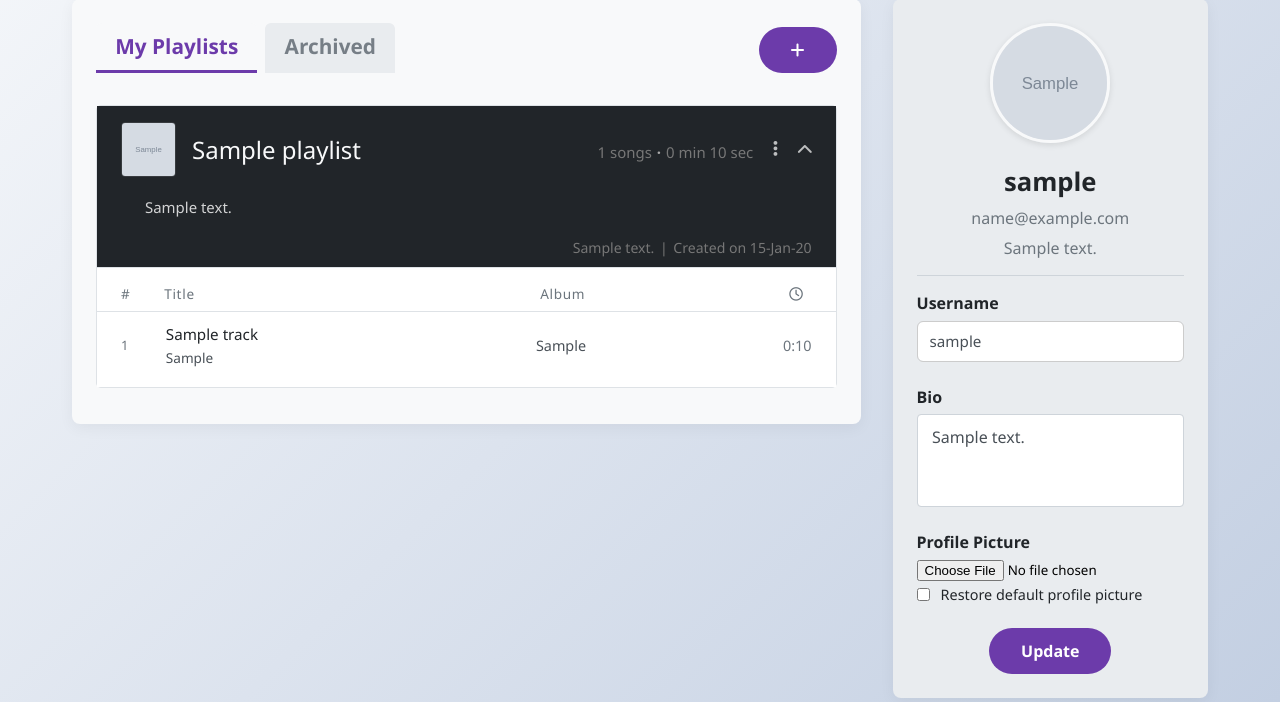
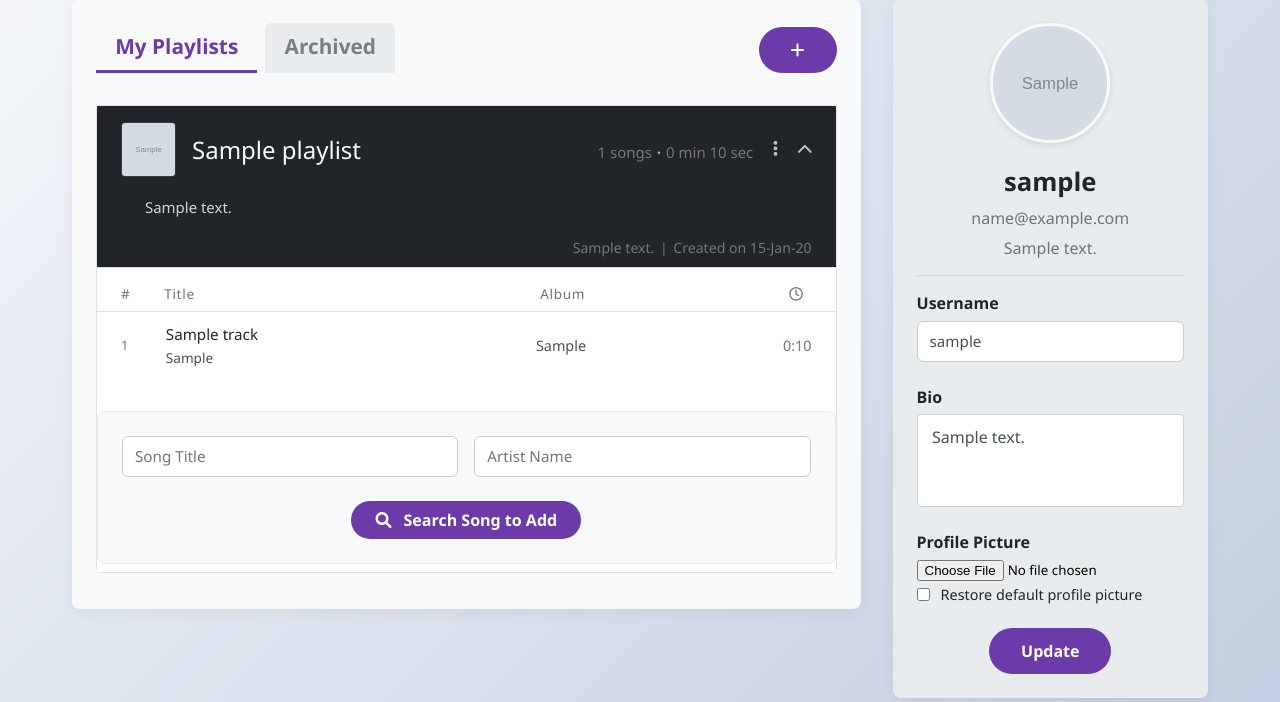
Before and after one commit to guramrekh/wavelink, a Flask app: page /account in a window 1280 px wide, after a click that opens the changed part. Shown: the part 98-800 px from the top of the page. Run offline with Flask 3, Linux system fonts and the light colour scheme; a user stored in the database is signed in; tables that the repository leaves empty hold one stand-in row (values such as "Sample post"); grey boxes marked "Sample" are stand-in pictures; some libraries are stand-ins or nearby versions.

Commit message:
integrated Spotify Web API. Users can search songs and add them to playlist

```diff
--- a/myapp/models.py
+++ b/myapp/models.py
@@ -61,7 +61,7 @@ class PlaylistTrack(db.Model):
     id = db.Column(db.Integer, primary_key=True)
     playlist_id = db.Column(db.Integer, db.ForeignKey('playlist.id'), nullable=False)
     track_id = db.Column(db.Integer, db.ForeignKey('track.id'), nullable=False)
-    order = db.Column(db.Integer)
+    order = db.Column(db.Integer, default=0)
 
     track = db.relationship('Track', backref='playlist_links')
 
--- a/myapp/routes.py
+++ b/myapp/routes.py
@@ -1,12 +1,15 @@
-from flask import Blueprint, abort, render_template, flash, redirect, request, url_for, current_app
+from flask import Blueprint, abort, jsonify, render_template, flash, redirect, request, url_for, current_app, session
 from flask_login import login_user, current_user, logout_user, login_required
 
-from myapp.models import Playlist, User
+from myapp.models import Playlist, User, Track, PlaylistTrack
 from myapp.forms import PlaylistCreationForm, PlaylistUpdateForm, RegistrationForm, LoginForm, AccountUpdateForm
 from myapp.extensions import db, bcrypt
 
+import os
 import secrets
-import os
+import base64
+import requests
+import time
 from PIL import Image
 
 
@@ -232,6 +235,76 @@ def edit_playlist(playlist_id):
     return render_template('edit_playlist.html', form=form, view=origin_view, cover=cover)
 
 
+@bp.route('/playlist/<int:playlist_id>/add_track', methods=['POST'])
+@login_required
+def add_track_to_playlist(playlist_id):
+    try:
+        data = request.get_json()
+        if not data:
+            return jsonify({"error": "No data provided"}), 400
+
+        track_data = data.get('track')
+
+        if not track_data:
+            return jsonify({"error": "Track data is required"}), 400
+
+        playlist = Playlist.query.get(playlist_id)
+        if not playlist or playlist.author != current_user:
+            return jsonify({"error": "Playlist not found or access denied"}), 403
+
+        track = Track.query.filter_by(external_id=track_data.get('spotify_id')).first()
+
+        if not track:
+            track = Track(
+                external_id=track_data.get('spotify_id'),
+                title=track_data.get('name'),
+                artist=track_data.get('artists'),
+                album=track_data.get('album'),
+                duration=track_data.get('duration_sec')
+            )
+            db.session.add(track)
+            db.session.flush()
+
+        existing_playlist_track = PlaylistTrack.query.filter_by(
+            playlist_id=playlist_id,
+            track_id=track.id
+        ).first()
+
+        if existing_playlist_track:
+            return jsonify({"message": "Track already in playlist", "success": True}), 200
+
+        # Get the next order number
+        # max_order = db.session.query(db.func.max(PlaylistTrack.order)).filter_by(playlist_id=playlist_id).scalar()
+        # next_order = (max_order or 0) + 1
+
+        playlist_track = PlaylistTrack(
+            playlist_id=playlist_id,
+            track_id=track.id,
+            # order=next_order
+        )
+
+        db.session.add(playlist_track)
+        db.session.commit()
+
+        return jsonify({
+            "message": "Track added to playlist successfully",
+            "success": True,
+            "track": {
+                "id": track.id,
+                "title": track.title,
+                "artist": track.artist,
+                "album": track.album,
+                "duration": track.duration
+            }
+        }), 201
+
+    except Exception as e:
+        db.session.rollback()
+        print(f"Error adding track to playlist: {e}")
+        return jsonify({"error": "An error occurred while adding the track to the playlist"}), 500
+
+
+
 @bp.route('/playlist/create', methods=['GET', 'POST'])
 @login_required
 def create_playlist():
@@ -256,5 +329,104 @@ def create_playlist():
 
         return redirect(url_for('main.account'))
 
+    return render_template('create_playlist.html', form=form)
 
-    return render_template('create_playlist.html', form=form)
+
+@bp.route('/search_song', methods=['GET'])
+def search_song():
+    url = 'https://api.spotify.com/v1/search'
+
+    song_title = request.args.get('title')
+    song_artist = request.args.get('artist')
+
+    if not song_title or not song_artist:
+        return jsonify({"error": "Specify both title and artist"}), 400
+
+    access_token = get_spotify_token()
+    if not access_token:
+        return jsonify({"error": "Could not authenticate with Spotify"}), 500
+
+
+    query = f'track:"{song_title}" artist:"{song_artist}"'
+    headers = {'Authorization': 'Bearer ' + access_token}
+    params = {
+        'q': query,
+        'type': 'track',
+        'limit': 15
+    }
+
+    try:
+        response = requests.get(url, headers=headers, params=params)
+        response.raise_for_status()
+        search_results = response.json()
+
+        tracks_data = []
+        if search_results.get('tracks') and search_results['tracks'].get('items'):
+            for item in search_results['tracks']['items']:
+                track_info = {
+                    'spotify_id': item.get('id'),
+                    'name': item.get('name'),
+                    'artists': ', '.join([artist.get('name') for artist in item.get('artists', [])]),
+                    'album': item.get('album', {}).get('name'),
+                    'image_url': item.get('album', {}).get('images', [{}])[0].get('url') if item.get('album', {}).get('images') else None,
+                    'duration_sec': item.get('duration_ms') // 1000
+                }
+                tracks_data.append(track_info)
+
+        return jsonify(tracks_data)
+
+    except requests.exceptions.RequestException as e:
+        print(f"Error searching Spotify: {e}")
+        if response.status_code == 401:
+            session.pop('spotify_access_token', None)
+            session.pop('spotify_token_expires', None)
+            return jsonify({"error": "Spotify authorization failed (token might have expired). Please try again."}), 401
+        return jsonify({"error": f"Error searching Spotify: {e}"}), 500
+    except Exception as e:
+         print(f"An unexpected error occurred during Spotify search: {e}")
+         return jsonify({"error": "An internal error occurred"}), 500
+
+
+
+def get_spotify_token():
+    if 'spotify_access_token' in session and 'spotify_token_expires' in session:
+        if time.time() < session['spotify_token_expires']:
+            return session['spotify_access_token']
+
+    client_id = current_app.config.get('SPOTIFY_CLIENT_ID')
+    client_secret = current_app.config.get('SPOTIFY_CLIENT_SECRET')
+
+    print(client_id)
+    print(client_secret)
+
+    if not client_id or not client_secret:
+        print("Error: Spotify Client ID or Secret not configured.") # for debugging
+        return None
+
+
+    auth_string = f"{client_id}:{client_secret}"
+    auth_bytes = auth_string.encode('utf-8')
+    auth_base64 = str(base64.b64encode(auth_bytes), 'utf-8')
+
+    url = 'https://accounts.spotify.com/api/token'
+    headers = {
+        'Authorization': 'Basic ' + auth_base64,
+        'Content-Type': 'application/x-www-form-urlencoded'
+    }
+    data = {'grant_type': 'client_credentials'}
+
+    try:
+        response = requests.post(url, headers=headers, data=data)
+        response.raise_for_status()
+        token_info = response.json()
+
+        session['spotify_access_token'] = token_info['access_token']
+        session['spotify_token_expires'] = time.time() + token_info['expires_in'] - 60
+        print("Obtained new Spotify token.") # For debugging
+        return token_info['access_token']
+
+    except requests.exceptions.RequestException as e:
+        print(f"Error getting Spotify token: {e}")
+        session.pop('spotify_access_token', None)
+        session.pop('spotify_token_expires', None)
+        return None
--- a/myapp/static/css/forms.css
+++ b/myapp/static/css/forms.css
@@ -1,4 +1,3 @@
-
 :root {
     --primary: #6c3baa;
     --secondary: rgb(87, 58, 155);
@@ -124,3 +123,47 @@ textarea.form-control {
     display: block;
     width: 100%;
 }
+
+.search-song-form {
+    margin-top: 2rem;
+    padding: 1.5rem;
+    background-color: #f8f9fa;
+    border-radius: 8px;
+    border: 1px solid #e9ecef;
+}
+
+/* .search-song-form h4 {
+    margin-bottom: 1rem;
+    color: var(--dark);
+    font-size: 1.1rem;
+} */
+
+.song-search-form {
+    display: flex;
+    flex-direction: column;
+    gap: 1rem;
+}
+
+.song-search-form .form-row {
+    display: flex;
+    gap: 1rem;
+}
+
+.song-search-form .form-group {
+    flex: 1;
+    margin-bottom: 0;
+}
+
+.song-search-form .form-actions {
+    display: flex;
+    justify-content: center;
+    margin-top: 0.5rem;
+}
+
+.song-search-form .btn {
+    padding: 0.5rem 1.5rem;
+}
+
+.song-search-form .btn i {
+    margin-right: 0.5rem;
+}
--- /dev/null
+++ b/myapp/static/js/search_songs.js
@@ -0,0 +1,165 @@
+document.addEventListener('DOMContentLoaded', function() {
+  // Get all search forms
+  const searchForms = document.querySelectorAll('.song-search-form');
+  const searchResultsModal = document.getElementById('search-results-modal');
+  const searchResultsContainer = document.getElementById('search-results-container');
+  const searchLoading = document.getElementById('search-loading');
+  const noResults = document.getElementById('no-results');
+  const closeModalBtn = searchResultsModal.querySelector('.close-modal');
+
+  // Function to format duration (convert seconds to MM:SS format)
+  function formatDuration(seconds) {
+    if (!seconds || isNaN(seconds)) {
+      return '0:00';
+    }
+    const minutes = Math.floor(seconds / 60);
+    const remainingSeconds = Math.floor(seconds % 60);
+    return `${minutes}:${remainingSeconds.toString().padStart(2, '0')}`;
+  }
+
+  // Function to display search results
+  function displaySearchResults(results) {
+    searchResultsContainer.innerHTML = '';
+
+    if (results.length === 0) {
+      noResults.style.display = 'block';
+      return;
+    }
+
+    noResults.style.display = 'none';
+
+    results.forEach(track => {
+      const resultItem = document.createElement('div');
+      resultItem.className = 'search-result-item';
+
+      // Store the original track data as a data attribute
+      resultItem.dataset.trackData = JSON.stringify(track);
+
+      // Handle image URL - use the image_url property
+      const imageUrl = track.image_url || '/static/pictures/playlists/default_cover.jpg';
+
+      resultItem.innerHTML = `
+        <img src="${imageUrl}" alt="${track.name} album cover" onerror="this.src='/static/pictures/playlists/default_cover.jpg'">
+        <div class="search-result-info">
+          <div class="search-result-title">${track.name}</div>
+          <div class="search-result-artist">${track.artists}</div>
+          <div class="search-result-album">${track.album || 'Unknown Album'}</div>
+        </div>
+        <div class="search-result-duration">${formatDuration(track.duration_sec)}</div>
+        <button class="add-to-playlist-btn" data-track-id="${track.spotify_id}">
+          <i class="fas fa-plus"></i> Add
+        </button>
+      `;
+
+      searchResultsContainer.appendChild(resultItem);
+    });
+  }
+
+  // Function to show the modal
+  function showModal() {
+    searchResultsModal.style.display = 'flex';
+    document.body.style.overflow = 'hidden';
+  }
+
+  // Function to hide the modal
+  function hideModal() {
+    searchResultsModal.style.display = 'none';
+    document.body.style.overflow = 'auto';
+  }
+
+  // Add event listeners to all search forms
+  searchForms.forEach(form => {
+    form.addEventListener('submit', async function(e) {
+      e.preventDefault();
+
+      const playlistId = this.dataset.playlistId;
+      const songTitle = this.querySelector('input[name="song_title"]').value;
+      const artistName = this.querySelector('input[name="artist_name"]').value;
+
+      // Show loading state
+      searchLoading.style.display = 'block';
+      searchResultsContainer.innerHTML = '';
+      noResults.style.display = 'none';
+
+      // Show the modal
+      showModal();
+
+      try {
+        // Make API request to search_song endpoint
+        const response = await fetch(`/search_song?playlist_id=${playlistId}&title=${encodeURIComponent(songTitle)}&artist=${encodeURIComponent(artistName)}`);
+
+        if (!response.ok) {
+          throw new Error('Search failed');
+        }
+
+        const data = await response.json();
+
+        // Display the results
+        displaySearchResults(data);
+      } catch (error) {
+        console.error('Error searching for songs:', error);
+        searchResultsContainer.innerHTML = '<div class="no-results">An error occurred while searching. Please try again.</div>';
+      } finally {
+        // Hide loading state
+        searchLoading.style.display = 'none';
+      }
+    });
+  });
+
+  // Close modal when clicking the close button
+  closeModalBtn.addEventListener('click', hideModal);
+
+  // Close modal when clicking outside the modal content
+  searchResultsModal.addEventListener('click', function(e) {
+    if (e.target === searchResultsModal) {
+      hideModal();
+    }
+  });
+
+  // Close modal when pressing Escape key
+  document.addEventListener('keydown', function(e) {
+    if (e.key === 'Escape' && searchResultsModal.style.display === 'flex') {
+      hideModal();
+    }
+  });
+
+  // Handle adding tracks to playlist
+  searchResultsContainer.addEventListener('click', async function(e) {
+    if (e.target.closest('.add-to-playlist-btn')) {
+      const button = e.target.closest('.add-to-playlist-btn');
+      const resultItem = button.closest('.search-result-item');
+      const playlistId = document.querySelector('.song-search-form').dataset.playlistId;
+
+      // Get the original track data
+      const track = JSON.parse(resultItem.dataset.trackData);
+      const url = `/playlist/${playlistId}/add_track`;
+
+      try {
+        const response = await fetch(url, {
+          method: 'POST',
+          headers: {
+            'Content-Type': 'application/json',
+          },
+          body: JSON.stringify({
+            track: track
+          })
+        });
+
+        const data = await response.json();
+
+        if (response.ok) {
+          // Show success message
+          alert(data.message || 'Track added successfully!');
+          // Optionally close the modal
+          hideModal();
+        } else {
+          // Show error message
+          alert(data.error || 'Failed to add track to playlist');
+        }
+      } catch (error) {
+        console.error('Error adding track to playlist:', error);
+        alert('An error occurred while adding the track to the playlist');
+      }
+    }
+  });
+});
--- a/myapp/templates/account.html
+++ b/myapp/templates/account.html
@@ -138,6 +138,24 @@
               {% else %}
                 <p class="no-tracks">No tracks in this playlist yet.</p>
               {% endif %}
+
+              <div class="search-song-form">
+                <form class="song-search-form" data-playlist-id="{{ playlist.id }}">
+                  <div class="form-row">
+                    <div class="form-group">
+                      <input type="text" name="song_title" placeholder="Song Title" required class="form-control">
+                    </div>
+                    <div class="form-group">
+                      <input type="text" name="artist_name" placeholder="Artist Name" required class="form-control">
+                    </div>
+                  </div>
+                  <div class="form-actions">
+                    <button type="submit" class="btn btn-primary">
+                      <i class="fas fa-search"></i> Search Song to Add
+                    </button>
+                  </div>
+                </form>
+              </div>
             </div>
           </details>
         {% endfor %}
@@ -223,8 +241,32 @@
     </div>
   </div>
 
+  <!-- Search Results Modal -->
+  <div id="search-results-modal" class="modal-overlay" style="display: none;">
+    <div class="modal-box search-results-modal">
+      <div class="modal-header">
+        <h3>Search Results</h3>
+        <button class="close-modal" aria-label="Close modal">
+          <i class="fas fa-times"></i>
+        </button>
+      </div>
+      <div class="modal-content">
+        <div id="search-results-container">
+          <!-- Results will be populated here -->
+        </div>
+        <div id="search-loading" class="loading-spinner" style="display: none;">
+          <i class="fas fa-spinner fa-spin"></i> Searching...
+        </div>
+        <div id="no-results" class="no-results" style="display: none;">
+          No results found. Try a different search.
+        </div>
+      </div>
+    </div>
+  </div>
+
   <script src="{{ url_for('static', filename='js/playlist_options_menu.js') }}"></script>
   <script src="{{ url_for('static', filename='js/playlist_deletion_confirm.js') }}"></script>
+  <script src="{{ url_for('static', filename='js/search_songs.js') }}"></script>
 
 </body>
 
```
Also changed, not shown: myapp/__init__.py (+9 -4 lines), myapp/static/css/modal.css (+120 -1 lines), myapp/templates/home.html (+7 -1 lines), myapp/static/pictures/playlists/f9fb1d3c9cc36ceb.png (added).
